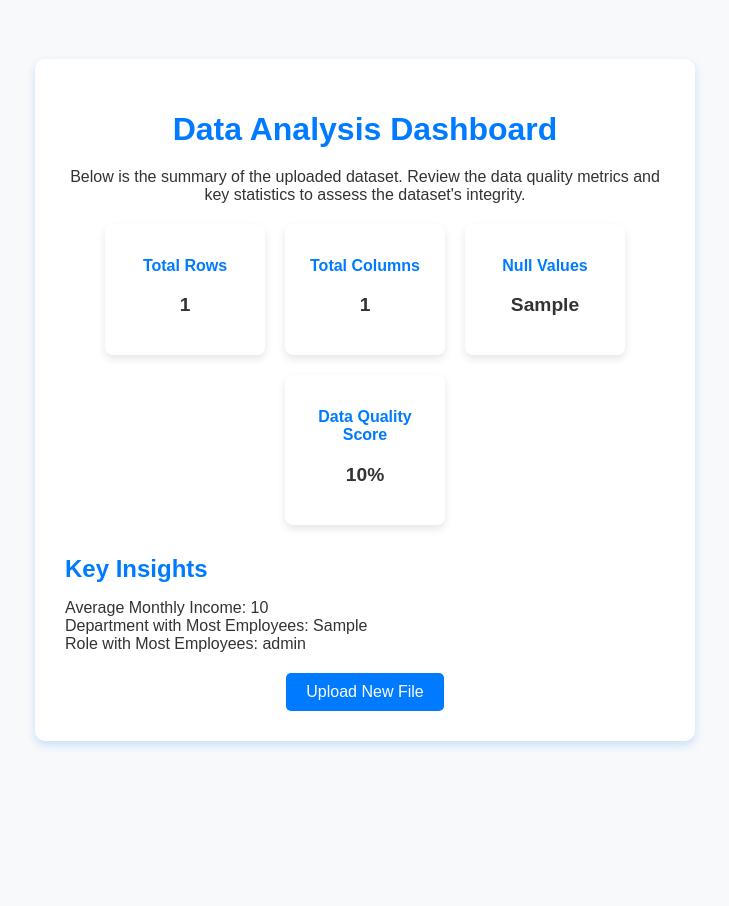
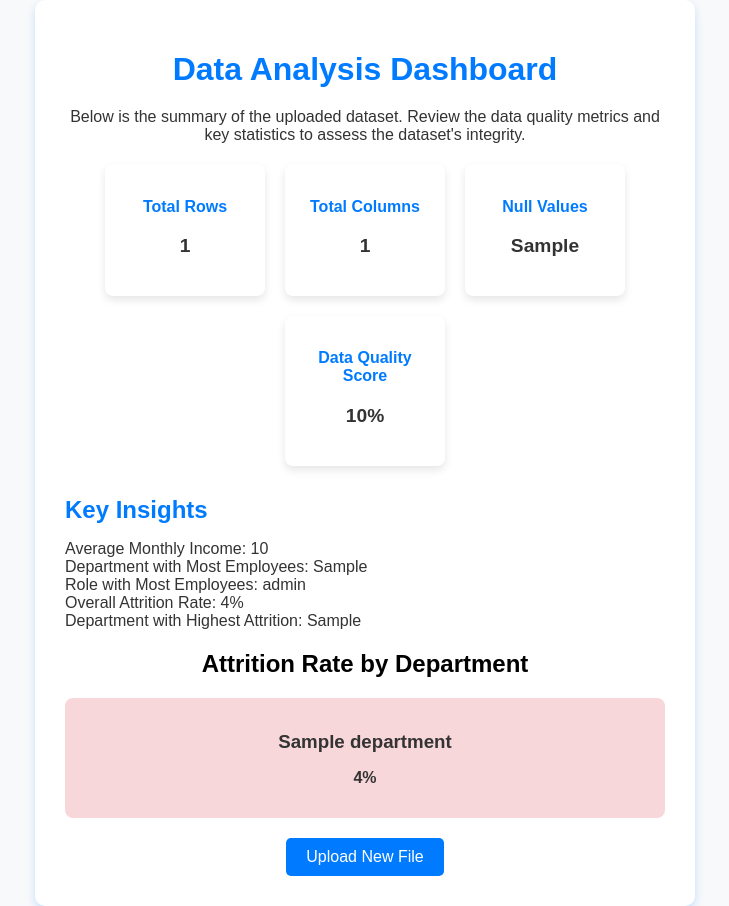
Before and after one commit to shivapaknegar/HR-analysis-app, a Flask app: template templates/analysis.html in a window 1280 px wide. Shown: the whole page, without its empty margins (275-1004 px from the left). Before the commit the page ends 748 px from the top, so only its background shows below. Run offline with Flask 3, Linux system fonts and the light colour scheme; the template is opened without the code that fills it: most values are stand-ins (such as "Sample title", 1, 10 or a date in 2020).

Commit message:
Update analysis.html

```diff
--- a/templates/analysis.html
+++ b/templates/analysis.html
@@ -29,21 +29,34 @@
             </div>
             <div class="card">
                 <h2>Data Quality Score</h2>
-                <p>{{ data_quality_score }}%</p>
+                <p>{{ data_summary['data_quality_score'] }}%</p>
             </div>
         </div>
 
-        <!-- Additional Insights -->
+        <!-- Insights Section -->
         <div class="insights">
             <h2>Key Insights</h2>
             <ul>
                 <li>Average Monthly Income: {{ insights['average_income'] }}</li>
                 <li>Department with Most Employees: {{ insights['largest_department'] }}</li>
                 <li>Role with Most Employees: {{ insights['largest_role'] }}</li>
+                <li>Overall Attrition Rate: {{ insights['attrition_rate'] }}%</li>
+                <li>Department with Highest Attrition: {{ insights['highest_attrition_dept'] }}</li>
             </ul>
         </div>
 
-        <!-- Navigation Buttons -->
+        <!-- Attrition Matrix -->
+        <h2>Attrition Rate by Department</h2>
+        <div class="matrix">
+            {% for department, rate in insights['avg_satisfaction_dept'].items() %}
+            <div class="matrix-item" style="background-color: {% if rate > 75 %} #d4edda {% elif rate > 50 %} #fff3cd {% else %} #f8d7da {% endif %};">
+                <h3>{{ department }}</h3>
+                <p>{{ rate }}%</p>
+            </div>
+            {% endfor %}
+        </div>
+
+        <!-- Navigation -->
         <div class="actions">
             <a href="/" class="button">Upload New File</a>
         </div>
```
